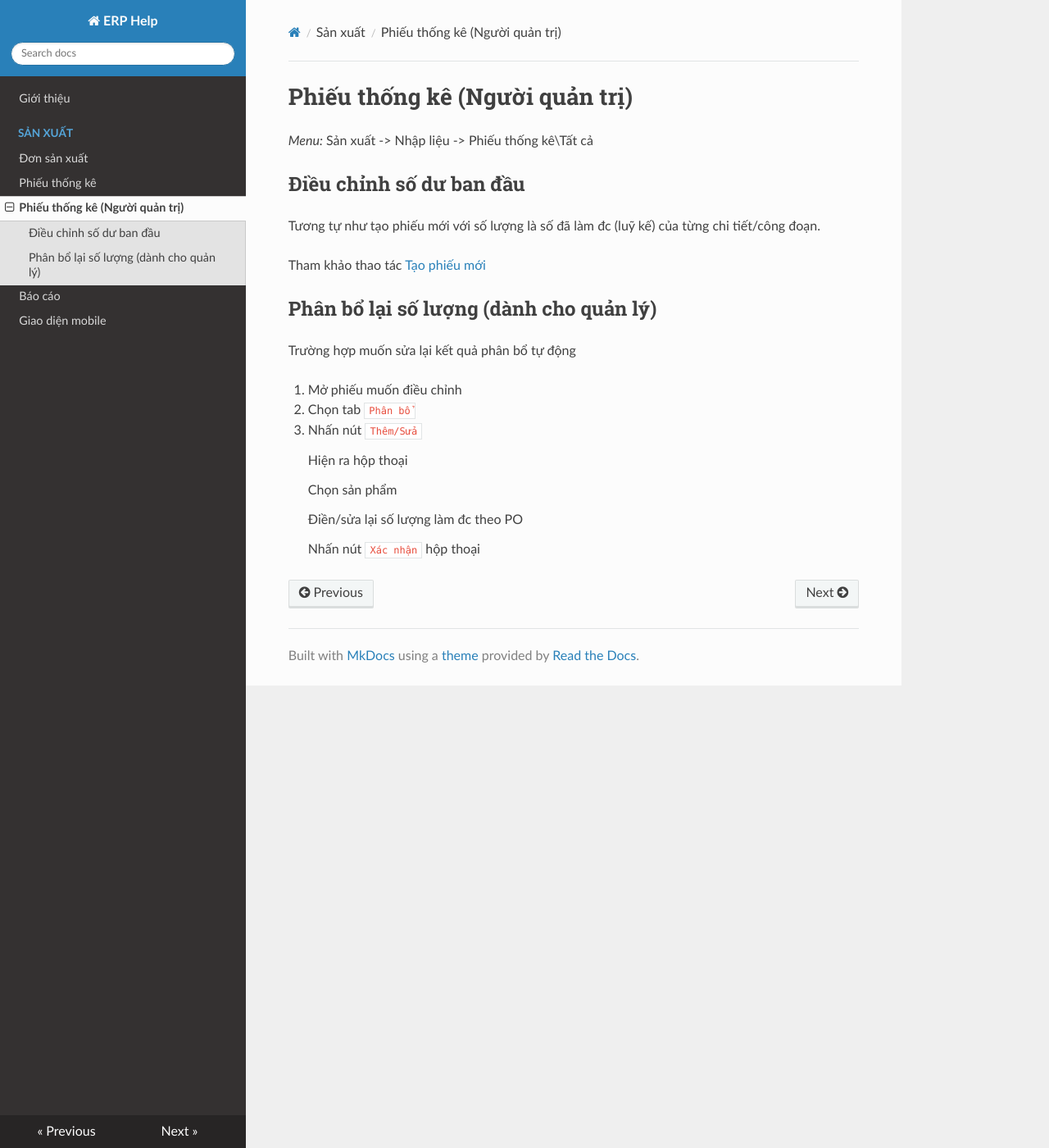
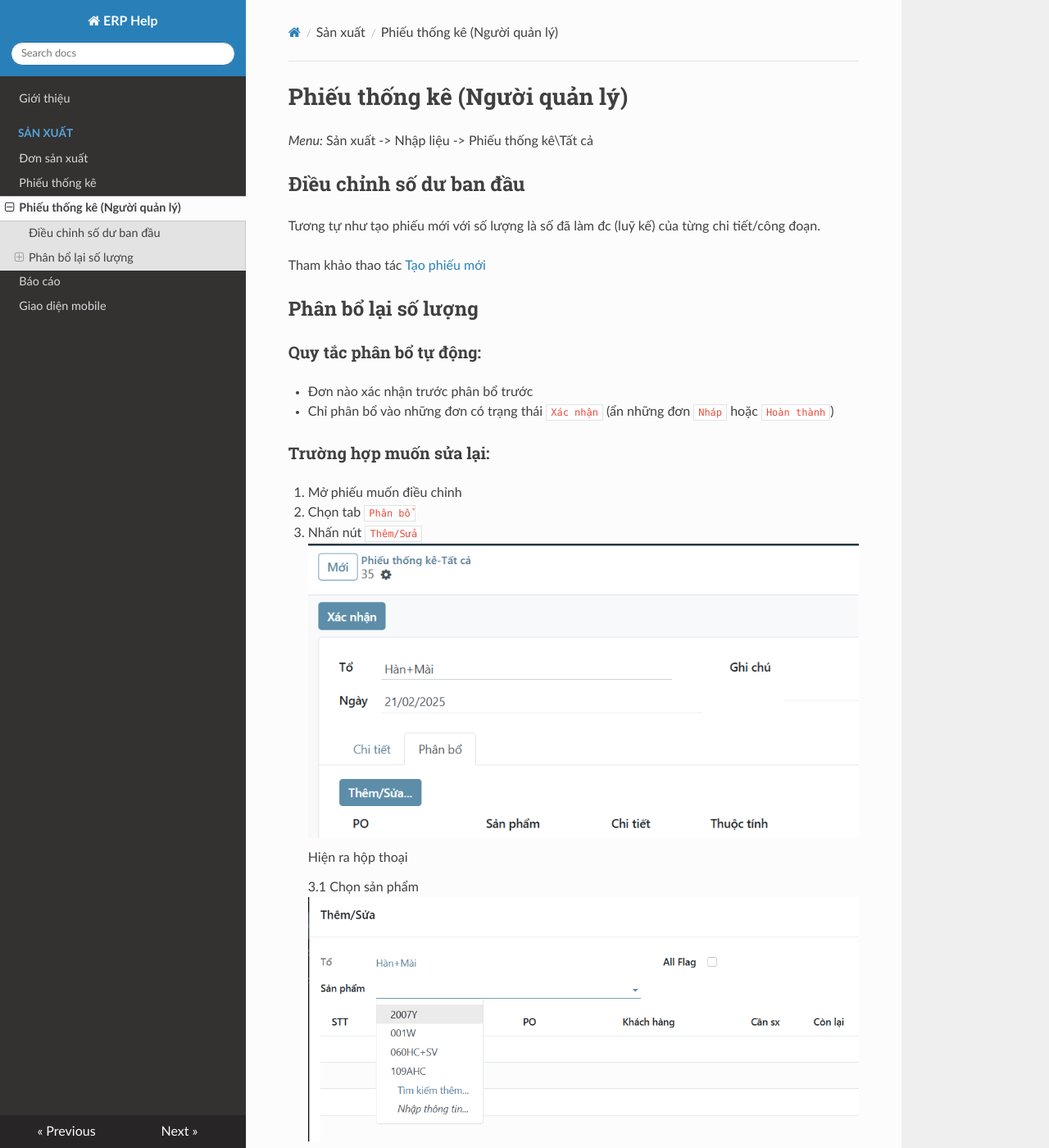
Before and after one commit to lminhquyen/erp-help, an MkDocs documentation site: the page built from docs/manufacturing/labor-hed-admin.md, in a window 1280 px wide and 1400 px high. Shown: the whole window at 82% size. Built offline with MkDocs 1.6.1, drawn with Linux system fonts in a browser that asks for light colours; nearby versions of some CDN libraries; some of the changed text lies outside the part shown.

Commit message:
* commit

```diff
--- a/docs/manufacturing/labor-hed-admin.md
+++ b/docs/manufacturing/labor-hed-admin.md
@@ -1,4 +1,4 @@
-# Phiếu thống kê (Người quản trị)
+# Phiếu thống kê (Người quản lý)
 *Menu:* Sản xuất -> Nhập liệu -> Phiếu thống kê\Tất cả
 
 ## Điều chỉnh số dư ban đầu
@@ -6,17 +6,25 @@ Tương tự như tạo phiếu mới với số lượng là số đã làm đc
 
 Tham khảo thao tác [Tạo phiếu mới](labor-hed.md)
 
-## Phân bổ lại số lượng (dành cho quản lý)
-Trường hợp muốn sửa lại kết quả phân bổ tự động
+## Phân bổ lại số lượng
+
+### Quy tắc phân bổ tự động:
+- Đơn nào xác nhận trước phân bổ trước
+- Chỉ phân bổ vào những đơn có trạng thái `Xác nhận` (ẩn những đơn `Nháp` hoặc `Hoàn thành`)
+
+### Trường hợp muốn sửa lại:
 
 1. Mở phiếu muốn điều chỉnh
 2. Chọn tab `Phân bổ`
 3. Nhấn nút `Thêm/Sửa`
+    ![image info](img/labor-hed-admin/edit_1.png)
 
     Hiện ra hộp thoại
 
-    Chọn sản phẩm
+    3.1 Chọn sản phẩm
+    ![image info](img/labor-hed-admin/wizard_1.png)
 
-    Điền/sửa lại số lượng làm đc theo PO
+    3.2 Điền/sửa lại số lượng làm đc theo PO
+    ![image info](img/labor-hed-admin/wizard_2.png)
 
-    Nhấn nút `Xác nhận` hộp thoại
+    3.3 Nhấn nút `Xác nhận` hộp thoại
```
Also changed, not shown: docs/manufacturing/mobile-device.md (+5 -0 lines), docs/manufacturing/reporting.md (+5 -6 lines), docs/manufacturing/img/labor-hed-admin/edit_1.png (added), docs/manufacturing/img/labor-hed-admin/wizard_1.png (added), docs/manufacturing/img/labor-hed-admin/wizard_2.png (added), docs/manufacturing/img/mobile/labor_1.png (added), docs/manufacturing/img/mobile/menu_1.png (added), docs/manufacturing/img/mobile/report_1.png (added).
